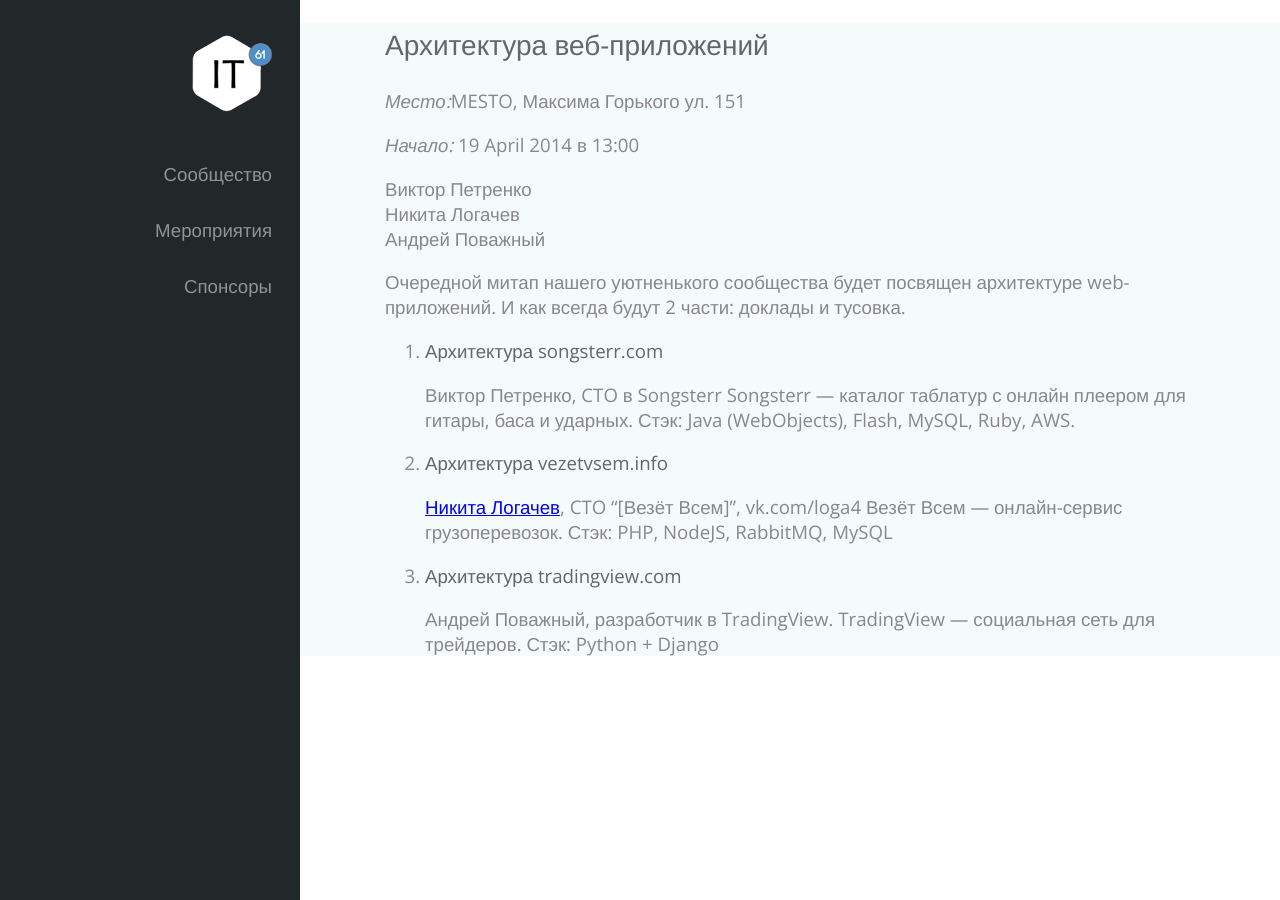
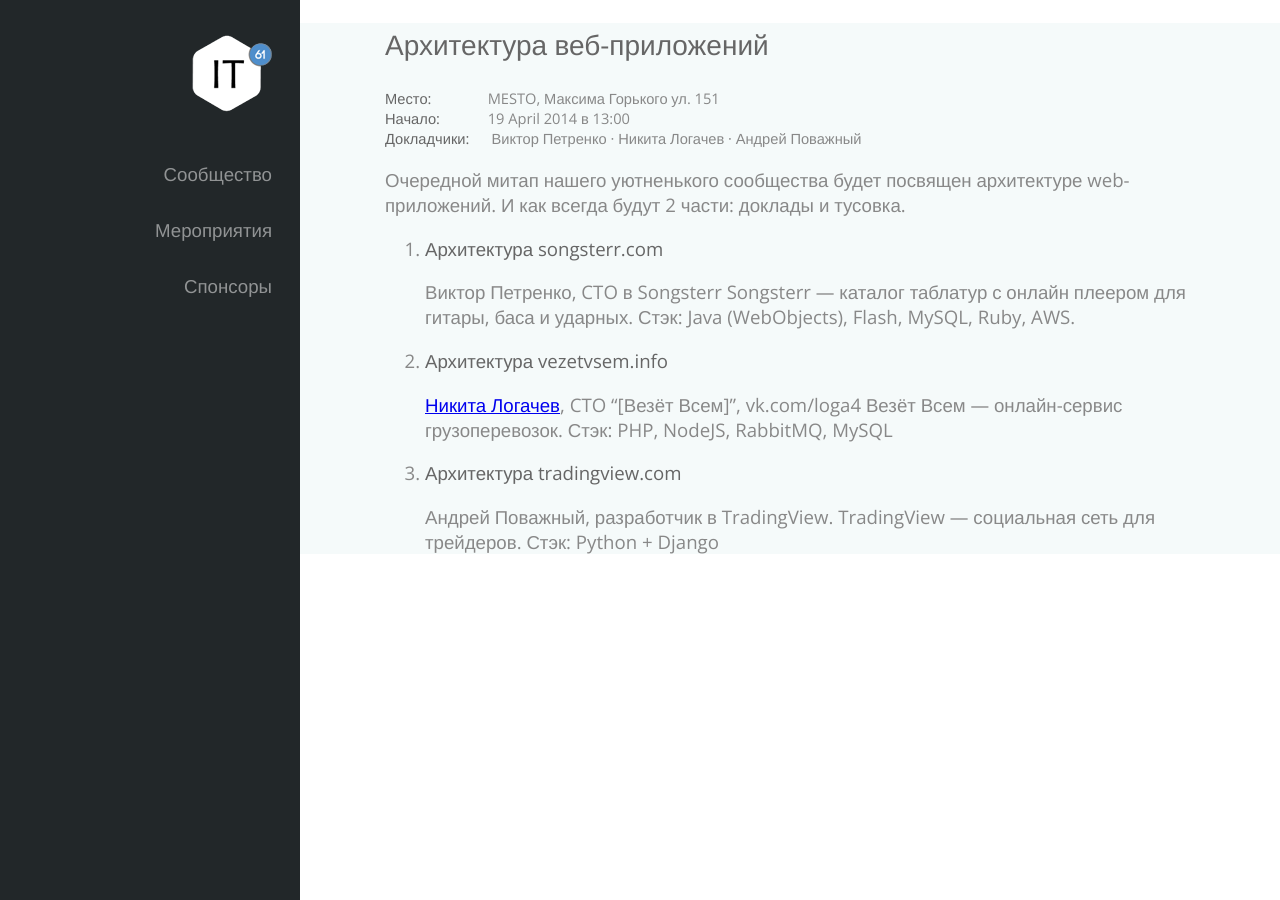
Before and after one commit to vtambourine/it61-jekyll, a Jekyll site: the page built from events/_posts/2014-04-19-architecture-of-web-application.markdown, in a window 1280 px wide. Built offline with Jekyll 4.4.1, drawn with Linux system fonts in a browser that asks for light colours; Markdown is read by kramdown in place of the engine named in the settings.

Commit message:
Event meta-info improvement

```diff
--- a/_layouts/event.html
+++ b/_layouts/event.html
@@ -7,15 +7,19 @@
   <header class="event-header">
     <h2>{{ page.title }}</h2>
     {% unless page.place == blank %}<p class="event-meta"><em>Место:</em>{{ page.place }}</p>{% endunless %}
-    {% unless page.date == blank %}<p class="event-meta"><em>Начало:</em> {{ page.date | date: "%-d %B %Y в %R" }}</p>{% endunless %}
+    {% unless page.date == blank %}<p class="event-meta"><em>Начало:</em>{{ page.date | date: "%-d %B %Y в %R" }}</p>{% endunless %}
+    {% unless page.speakers.empty? %}
+      <p class="event-meta">
+        <em>Докладчики:</em>
+        {% for fellow in site.data.fellows %}
+          {% if page.speakers contains fellow.username %}
+            {{ fellow.name }} {% unless forloop.last %}·{% endunless %}
+          {% endif %}
+        {% endfor %}
+      </p>
+    {% endunless %}
   </header>
   {% endunless %}
-
-  {% for fellow in site.data.fellows %}
-    {% if page.speakers contains fellow.username %}
-      {{ fellow.name }}<br>
-    {% endif %}
-  {% endfor %}
 
   <article>
     {{ content }}
--- a/css/main.css
+++ b/css/main.css
@@ -77,6 +77,17 @@
 .event-section.future {
   background-color: #fff;
 }
+.event-meta {
+  font-size: 11pt;
+  margin: 0;
+}
+.event-meta em {
+  font-weight: 400;
+  font-style: normal;
+  display: inline-block;
+  width: 7em;
+  color: #666;
+}
 /*****************************************************************************/
 /*
 /* Fellows
--- a/events/index.html
+++ b/events/index.html
@@ -23,7 +23,7 @@
         <section class="event">
           <header>
             <h3><a href="{{ site.baseurl }}{{ event.url }}" title="{{ event.title }}">{{ event.title }}</a></h3>
-            <small>{{ event.date  | date: "%-d %B %Y в %R" }}</small>
+            <small>{{ event.date | date: "%-d %B %Y в %R" }}</small>
           </header>
           <article>{{ event.excerpt }}</article>
         </section>
```
Also changed, not shown: css/main.styl (+13 -0 lines).
